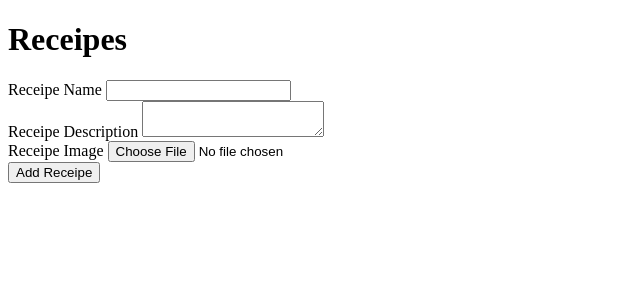
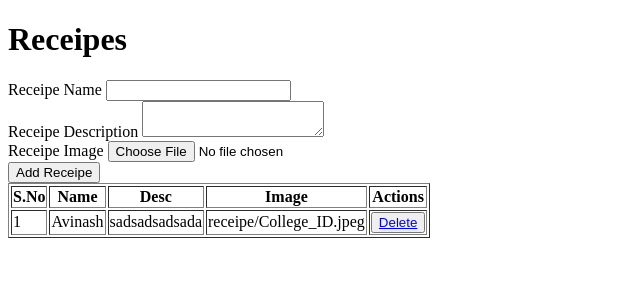
Before and after one commit to AvinashMohare/learnDjango, a Django app: page /receipes/ in a window 1280 px wide. Shown: the top 300 px of the page, without its empty margins (0-640 px from the left). Run offline with Django 5.2, Linux system fonts and the light colour scheme; data comes from the database, SQL or seed files in the repository; both versions use the stored data as it was after the commit.

Commit message:
Performed Delete in Django

```diff
--- a/core/urls.py
+++ b/core/urls.py
@@ -17,7 +17,7 @@ Including another URLconf
 from django.contrib import admin
 from django.urls import path
 from home.views import home, success_page, contact, about
-from vege.views import receipes
+from vege.views import receipes, delete_receipe
 
 urlpatterns = [
     path('', home, name="home"),
@@ -27,5 +27,6 @@ urlpatterns = [
 
 
     path('receipes/', receipes, name="receipes"),
+    path('delete-receipe/<id>/', delete_receipe, name = "delete_receipe"),
     path('admin/', admin.site.urls),
 ]
--- a/vege/templates/receipes.html
+++ b/vege/templates/receipes.html
@@ -45,5 +45,31 @@
                 </button>
             </form>
         </div>
+
+        <table border="1">
+            <tr>
+                <th>S.No</th>
+                <th>Name</th>
+                <th>Desc</th>
+                <th>Image</th>
+                <th>Actions</th>
+            </tr>
+
+            {% for receipe in receipes %}
+            <tr>
+                <td>{{forloop.counter}}</td>
+                <td>{{receipe.receipe_name}}</td>
+                <td>{{receipe.receipe_description}}</td>
+                <td>{{receipe.receipe_image}}</td>
+                <td>
+                    <button>
+                        <a href="/delete-receipe/{{receipe.id}}/" >
+                        Delete</a></button>
+
+                    </td>
+                </td>
+            </tr>
+            {% endfor %}
+        </table>
     </body>
 </html>
--- a/vege/views.py
+++ b/vege/views.py
@@ -1,5 +1,6 @@
 from django.shortcuts import render, redirect
 from .models import *
+from django.http import HttpResponse
 # Create your views here.
 def receipes(request):
     if request.method == "POST":
@@ -17,5 +18,13 @@ def receipes(request):
 
         return redirect('/receipes/')
 
+    querySet = Receipe.objects.all()
+    context = {'receipes': querySet}
 
-    return render(request, 'receipes.html')
+    return render(request, 'receipes.html', context)
+
+
+def delete_receipe(request, id):
+    querySet = Receipe.objects.get(id = id)
+    querySet.delete()
+    return redirect('/receipes/')
```
Also changed, not shown: db.sqlite3, receipe/College_ID.jpeg (added).
